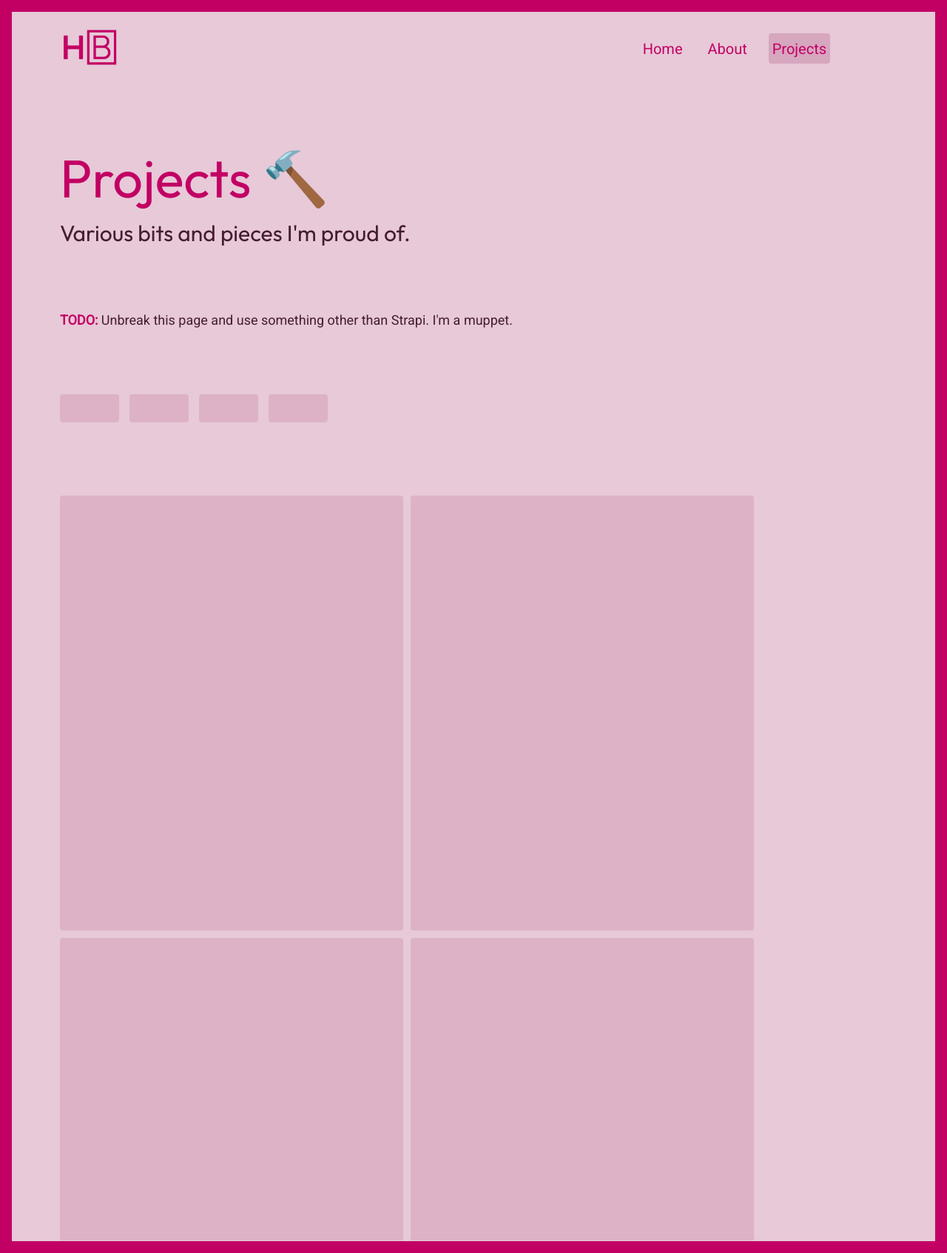
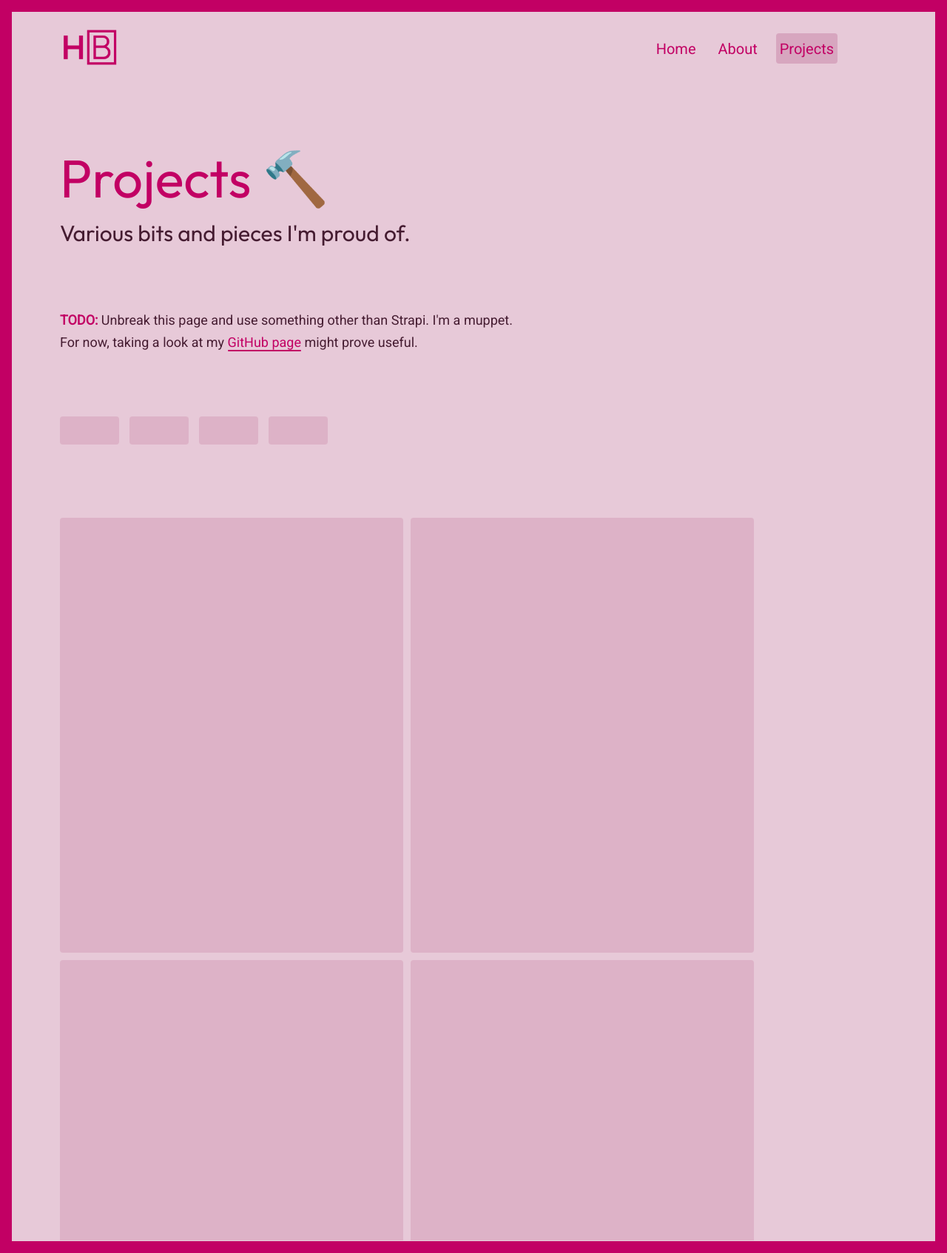
Before and after one commit to htbrown/htbrown.com, a Jekyll site: the page built from projects.html, in a window 1280 px wide. Shown: the whole page at 74% size. Built offline with Jekyll 4.4.1, drawn with Linux system fonts in a browser that asks for light colours.

Commit message:
figured i'd add a link to the github there too

```diff
--- a/_scss/navigation.scss
+++ b/_scss/navigation.scss
@@ -15,7 +15,7 @@ nav {
     position: relative;
     display: inline-block;
     z-index: 100;
-    margin: 0 10px;
+    margin: 0 8px;
     padding: 5px;
 }
 
--- a/about.html
+++ b/about.html
@@ -88,7 +88,7 @@ emoji: 🤔
   <h3 class="inline-heading" id="portfolio">Do you have a portfolio?</h3>
   <p>
     You can have a look at my (hopefully up to date)
-    <a href="/work">work page</a>. If you want to see more (probably less
+    <a href="/projects">projects page</a>. If you want to see more (probably less
     polished and relevant) projects, take a look at my
     <a href="https://github.com/{{ site.github_username }}">GitHub page</a>.
   </p>
--- a/projects.html
+++ b/projects.html
@@ -18,7 +18,8 @@ emoji: 🔨
 
 <section>
   <p>
-    <strong>TODO: </strong> Unbreak this page and use something other than Strapi. I'm a muppet.
+    <strong>TODO: </strong> Unbreak this page and use something other than Strapi. I'm a muppet.<br/>
+    For now, taking a look at my <a href="https://github.com/htbrown">GitHub page</a> might prove useful.
   </p>
 </section>
 
```
